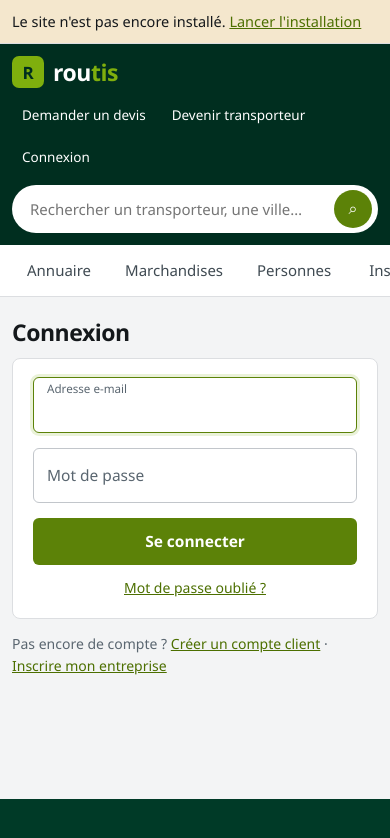
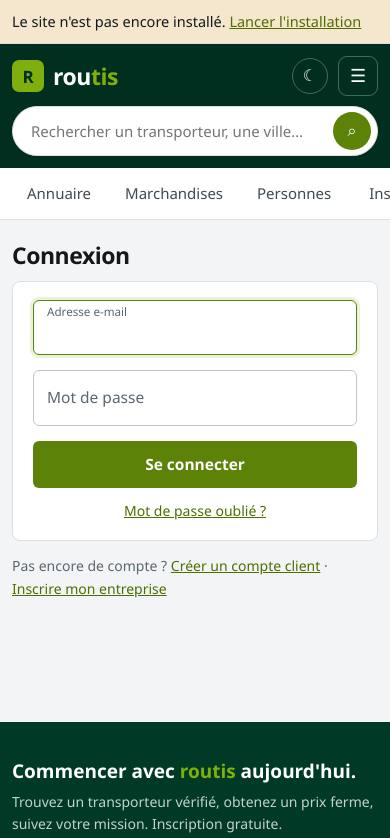
Before and after one commit to makhloufAoudia/routis, a Next.js app: page /connexion in a window 390 px wide. Shown: the top 838 px of the page. Built offline with nearby package versions, Linux system fonts and the light colour scheme; no server answers; the database is empty.

Commit message:
Mode clair/sombre et en-tete mobile replie

```diff
--- a/app/globals.css
+++ b/app/globals.css
@@ -15,6 +15,44 @@
   --f:"Segoe UI",Roboto,"Helvetica Neue",Arial,sans-serif;
   --f-m:ui-monospace,"SFMono-Regular",Menlo,Consolas,monospace;
   --r:8px;
+  color-scheme:light;
+}
+
+/* ---------- mode sombre ----------------------------------------------------
+   Deux déclarations volontairement identiques : la première suit le réglage du
+   système, la seconde le choix explicite fait avec le bouton de l'en-tête. Les
+   deux doivent exister, sinon le bouton ne peut pas contredire le système.
+   En clair, l'action est vert foncé sur texte blanc ; en sombre, l'inverse —
+   du blanc sur ce vert ne donnerait que 3,3:1. */
+@media (prefers-color-scheme: dark) {
+  :root:not([data-theme="clair"]) {
+  --ground:#0F1311; --surface:#171C19; --surface-2:#1E2521; --surface-3:#2A332D;
+  --ink:#E9EEEB; --ink-2:#BCC6C0; --ink-3:#98A29C;
+  --rule:#2A322D; --rule-2:#3B453F;
+  --band:#04231A; --band-2:#03291D; --band-ink:#FFFFFF; --band-ink-2:#BCCEC5;
+  --brand:#9ACD1A; --act:#9ACD1A; --act-h:#AEDD35; --on-act:#0D1505;
+  --pri:#A9CF4E; --pri-soft:#22301A;
+  --ok:#7ACB9C; --ok-soft:#13291D;
+  --warn:#F09A90; --warn-soft:#331916;
+  --att:#E3B266; --att-soft:#2F2514;
+  --sh-s:0 1px 2px rgba(0,0,0,.45);
+  --sh-m:0 2px 4px rgba(0,0,0,.4),0 10px 26px -18px rgba(0,0,0,.9);
+  color-scheme:dark;
+  }
+}
+:root[data-theme="sombre"] {
+  --ground:#0F1311; --surface:#171C19; --surface-2:#1E2521; --surface-3:#2A332D;
+  --ink:#E9EEEB; --ink-2:#BCC6C0; --ink-3:#98A29C;
+  --rule:#2A322D; --rule-2:#3B453F;
+  --band:#04231A; --band-2:#03291D; --band-ink:#FFFFFF; --band-ink-2:#BCCEC5;
+  --brand:#9ACD1A; --act:#9ACD1A; --act-h:#AEDD35; --on-act:#0D1505;
+  --pri:#A9CF4E; --pri-soft:#22301A;
+  --ok:#7ACB9C; --ok-soft:#13291D;
+  --warn:#F09A90; --warn-soft:#331916;
+  --att:#E3B266; --att-soft:#2F2514;
+  --sh-s:0 1px 2px rgba(0,0,0,.45);
+  --sh-m:0 2px 4px rgba(0,0,0,.4),0 10px 26px -18px rgba(0,0,0,.9);
+  color-scheme:dark;
 }
 *{box-sizing:border-box}
 body{margin:0;background:var(--ground);color:var(--ink);font-family:var(--f);font-size:16px;line-height:1.6}
@@ -29,17 +67,39 @@ img{max-width:100%;height:auto}
 .logo .m{width:32px;height:32px;border-radius:7px;background:var(--brand);display:grid;place-items:center;color:var(--band);font-weight:800;font-size:17px}
 .logo .n{font-size:23px;font-weight:800;letter-spacing:-.02em;line-height:1}
 .logo .n i{font-style:normal;color:var(--brand)}
-.gsearch{flex:1;min-width:0;max-width:520px;display:flex;gap:8px;background:#fff;border-radius:26px;padding:5px 6px 5px 18px}
+.gsearch{flex:1;min-width:0;max-width:520px;display:flex;gap:8px;background:var(--surface);
+  border:1px solid var(--rule);border-radius:26px;padding:5px 6px 5px 18px}
 .gsearch input{flex:1;min-width:0;border:0;background:transparent;font-size:15px;color:var(--ink);padding:8px 0;font-family:inherit}
 .gsearch input:focus{outline:none}
-.gsearch button{width:38px;height:38px;border:0;border-radius:50%;background:var(--act);color:#fff;cursor:pointer;font-size:16px;flex:none}
+.gsearch button{width:38px;height:38px;border:0;border-radius:50%;background:var(--act);color:var(--on-act);cursor:pointer;font-size:16px;flex:none}
 .gsearch button:hover{background:var(--act-h)}
 .gnav{display:flex;align-items:center;gap:clamp(6px,1.4vw,18px);margin-left:auto}
 .gnav a{color:var(--band-ink);text-decoration:none;font-size:13.5px;padding:7px 10px;border-radius:6px;white-space:nowrap}
 .gnav a:hover{background:rgba(255,255,255,.13)}
-@media(max-width:800px){.gbar-in{flex-wrap:wrap}.gsearch{order:3;flex-basis:100%;max-width:none}}
+.menu-b{display:none}
 
-.tabs{background:#fff;border-bottom:1px solid var(--rule);position:sticky;top:0;z-index:30}
+/* En dessous de 760 px, les liens se replient : l'en-tête tient sur deux
+   rangées au lieu de quatre, et la recherche reste immédiatement accessible. */
+@media(max-width:760px){
+  .gbar-in{flex-wrap:wrap;gap:10px}
+  .logo{order:1;margin-right:auto}
+  .bascule{order:2}
+  .menu-b{order:3;display:grid;place-items:center;width:40px;height:40px;padding:0;flex:none;
+    border:1px solid rgba(255,255,255,.28);border-radius:9px;background:transparent;
+    color:var(--band-ink);font-size:18px;line-height:1;cursor:pointer}
+  .menu-b:hover{background:rgba(255,255,255,.13)}
+  .gsearch{order:4;flex-basis:100%;max-width:none}
+  .gnav{order:5;display:none;flex-basis:100%;flex-direction:column;align-items:stretch;gap:0;
+    margin:2px 0 4px;padding-top:4px;border-top:1px solid rgba(255,255,255,.16)}
+  .gnav.ouvert{display:flex}
+  .gnav a{padding:12px 6px;border-radius:6px}
+}
+@media(min-width:761px) and (max-width:1000px){
+  .gbar-in{flex-wrap:wrap}
+  .gsearch{order:9;flex-basis:100%;max-width:none}
+}
+
+.tabs{background:var(--surface);border-bottom:1px solid var(--rule);position:sticky;top:0;z-index:30}
 .tabs-in{max-width:1340px;margin:0 auto;padding:0 clamp(12px,2.5vw,28px);display:flex;align-items:center;gap:4px;overflow-x:auto}
 .tabs a{padding:13px 15px 11px;text-decoration:none;color:var(--ink-2);font-weight:500;font-size:15px;border-bottom:3px solid transparent;white-space:nowrap}
 .tabs a.on{color:var(--ink);font-weight:700;border-bottom-color:var(--brand)}
@@ -57,7 +117,7 @@ p{margin:0 0 12px}
 .crumb{display:flex;flex-wrap:wrap;gap:8px;align-items:center;font-size:14px;color:var(--ink-3);margin-bottom:16px}
 .crumb a{color:var(--ink-2);text-decoration:none}
 .crumb a:hover{text-decoration:underline}
-.carte{border:1px solid var(--rule);background:#fff;border-radius:var(--r);padding:18px 20px;margin-bottom:14px}
+.carte{border:1px solid var(--rule);background:var(--surface);border-radius:var(--r);padding:18px 20px;margin-bottom:14px}
 .grille{display:grid;gap:14px}
 .g2{grid-template-columns:1fr 1fr}
 .g3{grid-template-columns:repeat(auto-fit,minmax(210px,1fr))}
@@ -131,7 +191,7 @@ label.ch{display:block;font-size:13.5px;font-weight:600;color:var(--ink-2);margi
    à la largeur par défaut du navigateur au lieu de remplir sa colonne. */
 .ctl,input:not([type]),input[type=text],input[type=email],input[type=tel],input[type=password],input[type=number],input[type=date],select,textarea{
   width:100%;padding:11px 13px;font:inherit;font-size:15.5px;color:var(--ink);
-  background:#fff;border:1px solid var(--rule-2);border-radius:6px;font-family:inherit;
+  background:var(--surface);border:1px solid var(--rule-2);border-radius:6px;font-family:inherit;
 }
 textarea{min-height:110px;resize:vertical}
 .ctl:focus,input:focus,select:focus,textarea:focus{outline:none;border-color:var(--act);box-shadow:0 0 0 3px var(--pri-soft)}
@@ -143,8 +203,8 @@ legend{font-weight:700;font-size:15px;padding:0 6px}
 .coche input{width:17px;height:17px;accent-color:var(--act);margin:0;flex:none}
 
 .btn{display:inline-block;border:0;border-radius:6px;padding:11px 20px;font:inherit;font-size:15.5px;font-weight:700;
-  cursor:pointer;background:var(--act);color:#fff;text-decoration:none;text-align:center}
-.btn:hover{background:var(--act-h);color:#fff}
+  cursor:pointer;background:var(--act);color:var(--on-act);text-decoration:none;text-align:center}
+.btn:hover{background:var(--act-h);color:var(--on-act)}
 .btn.sec{background:transparent;color:var(--pri);border:1px solid var(--act)}
 .btn.sec:hover{background:var(--pri-soft)}
 .btn.dang{background:var(--warn)}
@@ -159,7 +219,7 @@ legend{font-weight:700;font-size:15px;padding:0 6px}
 .filtrable-fleche{position:absolute;right:13px;top:50%;margin-top:-2px;width:0;height:0;pointer-events:none;
   border-left:5px solid transparent;border-right:5px solid transparent;border-top:6px solid var(--ink-3)}
 .filtrable-liste{position:absolute;left:0;right:0;top:calc(100% + 3px);z-index:60;margin:0;padding:4px;
-  list-style:none;max-height:264px;overflow-y:auto;background:#fff;
+  list-style:none;max-height:264px;overflow-y:auto;background:var(--surface);
   border:1px solid var(--rule-2);border-radius:8px;box-shadow:var(--sh-m)}
 .filtrable-opt{display:flex;align-items:baseline;gap:8px;padding:8px 11px;border-radius:5px;
   font-size:15px;cursor:pointer;white-space:nowrap;overflow:hidden;text-overflow:ellipsis}
@@ -169,7 +229,7 @@ legend{font-weight:700;font-size:15px;padding:0 6px}
 .filtrable-rien{padding:11px;font-size:14.5px;color:var(--ink-3)}
 
 /* ---------- messages ---------- */
-.msg{border:1px solid var(--rule);border-left:4px solid var(--ink-3);background:#fff;border-radius:0 6px 6px 0;padding:12px 16px;margin-bottom:14px;font-size:15px}
+.msg{border:1px solid var(--rule);border-left:4px solid var(--ink-3);background:var(--surface);border-radius:0 6px 6px 0;padding:12px 16px;margin-bottom:14px;font-size:15px}
 .msg.ok{border-left-color:var(--ok);background:var(--ok-soft)}
 .msg.err{border-left-color:var(--warn);background:var(--warn-soft)}
 .msg.att{border-left-color:var(--att);background:var(--att-soft)}
@@ -184,7 +244,7 @@ legend{font-weight:700;font-size:15px;padding:0 6px}
 .tags{display:flex;flex-wrap:wrap;gap:6px}
 
 /* ---------- tableaux ---------- */
-.tw{overflow-x:auto;max-width:100%;border:1px solid var(--rule);border-radius:var(--r);background:#fff;margin-bottom:16px}
+.tw{overflow-x:auto;max-width:100%;border:1px solid var(--rule);border-radius:var(--r);background:var(--surface);margin-bottom:16px}
 table{border-collapse:collapse;width:100%;min-width:560px;font-size:15px}
 th{text-align:left;font-size:13px;text-transform:uppercase;letter-spacing:.04em;color:var(--ink-3);
   padding:11px 14px;border-bottom:1px solid var(--rule-2);background:var(--surface-2);white-space:nowrap}
@@ -192,13 +252,17 @@ td{padding:11px 14px;border-bottom:1px solid var(--rule);vertical-align:top}
 tr:last-child td{border-bottom:0}
 
 /* ---------- annuaire ---------- */
-.filtres{border:1px solid var(--rule);background:#fff;border-radius:var(--r);padding:16px 18px;position:sticky;top:70px}
+.filtres{border:1px solid var(--rule);background:var(--surface);border-radius:var(--r);padding:16px 18px;position:sticky;top:70px}
 @media(max-width:960px){.filtres{position:static}}
 /* La barre de liens de l'en-tête passe à la ligne au lieu de déborder. */
 .gnav{flex-wrap:wrap}
+.bascule{width:36px;height:36px;flex:none;border:1px solid rgba(255,255,255,.28);border-radius:50%;
+  background:transparent;color:var(--band-ink);font-size:16px;line-height:1;cursor:pointer;
+  display:grid;place-items:center;padding:0}
+.bascule:hover{background:rgba(255,255,255,.13)}
 .filtres h3{font-size:15.5px;margin:16px 0 8px}
 .filtres h3:first-of-type{margin-top:0}
-.sup{border:1px solid var(--rule);background:#fff;border-radius:var(--r);padding:16px 18px;margin-bottom:14px}
+.sup{border:1px solid var(--rule);background:var(--surface);border-radius:var(--r);padding:16px 18px;margin-bottom:14px}
 .sup-h{display:grid;grid-template-columns:auto minmax(0,1fr) auto;gap:14px;align-items:center;margin-bottom:12px}
 /* Sur petit écran, une raison sociale longue ne doit pas élargir toute la carte. */
 @media(max-width:640px){.sup-h{display:flex;flex-wrap:wrap;gap:10px}.sup-h h3{font-size:17px}}
@@ -217,8 +281,8 @@ tr:last-child td{border-bottom:0}
 .note b{font-size:17px;font-weight:800}
 .pager{display:flex;gap:6px;justify-content:center;flex-wrap:wrap;margin-top:18px}
 .pager a,.pager span{min-width:38px;height:38px;display:grid;place-items:center;padding:0 12px;
-  border:1px solid var(--rule-2);border-radius:6px;background:#fff;color:var(--ink-2);text-decoration:none;font-size:15px}
-.pager .on{background:var(--act);border-color:var(--act);color:#fff;font-weight:700}
+  border:1px solid var(--rule-2);border-radius:6px;background:var(--surface);color:var(--ink-2);text-decoration:none;font-size:15px}
+.pager .on{background:var(--act);border-color:var(--act);color:var(--on-act);font-weight:700}
 .pager a:hover{border-color:var(--ink-3);color:var(--ink)}
 
 /* ---------- pied de page ---------- */
@@ -227,9 +291,9 @@ footer.pied{background:var(--band-2);color:var(--band-ink-2);margin-top:50px}
   display:grid;grid-template-columns:1.4fr 1fr 1fr 1fr;gap:28px}
 @media(max-width:900px){.pied-in{grid-template-columns:minmax(0,1fr) minmax(0,1fr)}}
 @media(max-width:560px){.pied-in{grid-template-columns:minmax(0,1fr)}}
-.pied h4{color:#fff;font-size:15.5px;margin:0 0 11px}
+.pied h4{color:var(--band-ink);font-size:15.5px;margin:0 0 11px}
 .pied a{display:block;color:var(--band-ink-2);text-decoration:none;font-size:14.5px;padding:4px 0}
-.pied a:hover{color:#fff;text-decoration:underline}
+.pied a:hover{color:var(--band-ink);text-decoration:underline}
 /* Le bouton du pied garde son texte blanc : la couleur des liens du pied,
    posée sur le fond vert du bouton, ne donnait que 2,9:1. */
 .pied a.btn{display:inline-block;color:var(--on-act);font-size:15px;padding:11px 18px}
@@ -238,18 +302,18 @@ footer.pied{background:var(--band-2);color:var(--band-ink-2);margin-top:50px}
 .pied-bas-in{max-width:1340px;margin:0 auto;padding:14px clamp(12px,2.5vw,28px);font-size:13px;
   display:flex;flex-wrap:wrap;gap:8px 18px;align-items:center}
 .pied-bas-in .sp{flex:1}
-.pied .cta{font-size:clamp(19px,2.4vw,25px);font-weight:800;color:#fff;margin:0 0 8px;line-height:1.2}
+.pied .cta{font-size:clamp(19px,2.4vw,25px);font-weight:800;color:var(--band-ink);margin:0 0 8px;line-height:1.2}
 .pied .cta span{color:var(--brand)}
 
 /* ---------- divers ---------- */
 .vide{text-align:center;padding:34px 20px;color:var(--ink-3)}
 .stat{display:grid;grid-template-columns:repeat(auto-fit,minmax(min(140px,100%),1fr));gap:1px;background:var(--rule);
   border:1px solid var(--rule);border-radius:var(--r);overflow:hidden;margin-bottom:18px}
-.stat > div{background:#fff;padding:14px 16px}
+.stat > div{background:var(--surface);padding:14px 16px}
 .stat .k{display:block;font-size:13px;color:var(--ink-3)}
 .stat .v{display:block;font-size:23px;font-weight:800;font-variant-numeric:tabular-nums;margin-top:2px}
 .liste-doc{display:grid;gap:9px}
-.doc{display:flex;align-items:center;gap:12px;padding:11px 14px;border:1px solid var(--rule);border-radius:6px;background:#fff;font-size:15px;flex-wrap:wrap}
+.doc{display:flex;align-items:center;gap:12px;padding:11px 14px;border:1px solid var(--rule);border-radius:6px;background:var(--surface);font-size:15px;flex-wrap:wrap}
 .doc .sp{flex:1}
 @media print{.gbar,.tabs,footer.pied,.btn{display:none}}
 
--- /dev/null
+++ b/components/BasculeTheme.tsx
@@ -0,0 +1,54 @@
+"use client";
+
+import { useEffect, useState } from "react";
+
+type Choix = "clair" | "sombre" | null;
+
+/**
+ * Bouton clair / sombre.
+ *
+ * Sans choix explicite, le site suit le réglage du système : quelqu'un dont le
+ * téléphone passe en sombre le soir voit le site suivre, sans rien demander.
+ * Le bouton n'existe que pour ceux qui veulent contredire ce réglage, et son
+ * choix est retenu d'une visite à l'autre.
+ */
+export default function BasculeTheme() {
+  const [choix, setChoix] = useState<Choix>(null);
+  const [monte, setMonte] = useState(false);
+
+  useEffect(() => {
+    setMonte(true);
+    try {
+      const v = localStorage.getItem("routis-theme");
+      if (v === "clair" || v === "sombre") setChoix(v);
+    } catch { /* navigation privée : on suit le système */ }
+  }, []);
+
+  function basculer() {
+    const systemeSombre =
+      typeof matchMedia === "function" && matchMedia("(prefers-color-scheme: dark)").matches;
+    const actuel = choix ?? (systemeSombre ? "sombre" : "clair");
+    const suivant: Choix = actuel === "sombre" ? "clair" : "sombre";
+    setChoix(suivant);
+    document.documentElement.dataset.theme = suivant;
+    try { localStorage.setItem("routis-theme", suivant); } catch { /* sans effet */ }
+  }
+
+  // Avant l'activation de la page, on ne sait pas quel thème est appliqué :
+  // on réserve la place sans rien affirmer, pour éviter un libellé faux.
+  const sombre = monte && (choix === "sombre" ||
+    (choix === null && typeof matchMedia === "function" &&
+     matchMedia("(prefers-color-scheme: dark)").matches));
+
+  return (
+    <button
+      type="button"
+      className="bascule"
+      onClick={basculer}
+      aria-label={sombre ? "Passer en mode clair" : "Passer en mode sombre"}
+      title={sombre ? "Mode clair" : "Mode sombre"}
+    >
+      <span aria-hidden="true">{monte ? (sombre ? "☀" : "☾") : "☾"}</span>
+    </button>
+  );
+}
--- a/components/Entete.tsx
+++ b/components/Entete.tsx
@@ -1,6 +1,8 @@
 import Link from "next/link";
 import { utilisateur } from "@/lib/auth";
 import { estInstalle } from "@/lib/db";
+import BasculeTheme from "./BasculeTheme";
+import MenuCompact from "./MenuCompact";
 
 export default async function Entete() {
   const u = await utilisateur();
@@ -28,7 +30,8 @@ export default async function Entete() {
                    aria-label="Rechercher un transporteur" />
             <button type="submit" aria-label="Rechercher">⌕</button>
           </form>
-          <nav className="gnav">
+          <BasculeTheme />
+          <MenuCompact>
             <Link href="/devis">Demander un devis</Link>
             {u ? (
               <>
@@ -43,7 +46,7 @@ export default async function Entete() {
                 <Link href="/connexion">Connexion</Link>
               </>
             )}
-          </nav>
+          </MenuCompact>
         </div>
       </div>
 
--- /dev/null
+++ b/components/MenuCompact.tsx
@@ -0,0 +1,38 @@
+"use client";
+
+import { useEffect, useState } from "react";
+import { usePathname } from "next/navigation";
+
+/**
+ * Sur petit écran, les liens de l'en-tête se replient derrière un bouton.
+ * Au-dessus de 760 px, le bouton disparaît et les liens reprennent leur place :
+ * c'est la feuille de style qui décide, pas ce composant.
+ *
+ * Sans JavaScript, une règle <noscript> rouvre les liens en permanence — mieux
+ * vaut un en-tête un peu haut qu'un menu qui ne s'ouvre pas.
+ */
+export default function MenuCompact({ children }: { children: React.ReactNode }) {
+  const [ouvert, setOuvert] = useState(false);
+  const chemin = usePathname();
+
+  // Refermer après une navigation, sinon le menu reste ouvert sur la page suivante.
+  useEffect(() => { setOuvert(false); }, [chemin]);
+
+  return (
+    <>
+      <button
+        type="button"
+        className="menu-b"
+        aria-expanded={ouvert}
+        aria-controls="menu-principal"
+        aria-label={ouvert ? "Fermer le menu" : "Ouvrir le menu"}
+        onClick={() => setOuvert((o) => !o)}
+      >
+        <span aria-hidden="true">{ouvert ? "✕" : "☰"}</span>
+      </button>
+      <nav className={"gnav" + (ouvert ? " ouvert" : "")} id="menu-principal">
+        {children}
+      </nav>
+    </>
+  );
+}
```
Also changed, not shown: app/layout.tsx (+17 -0 lines).
